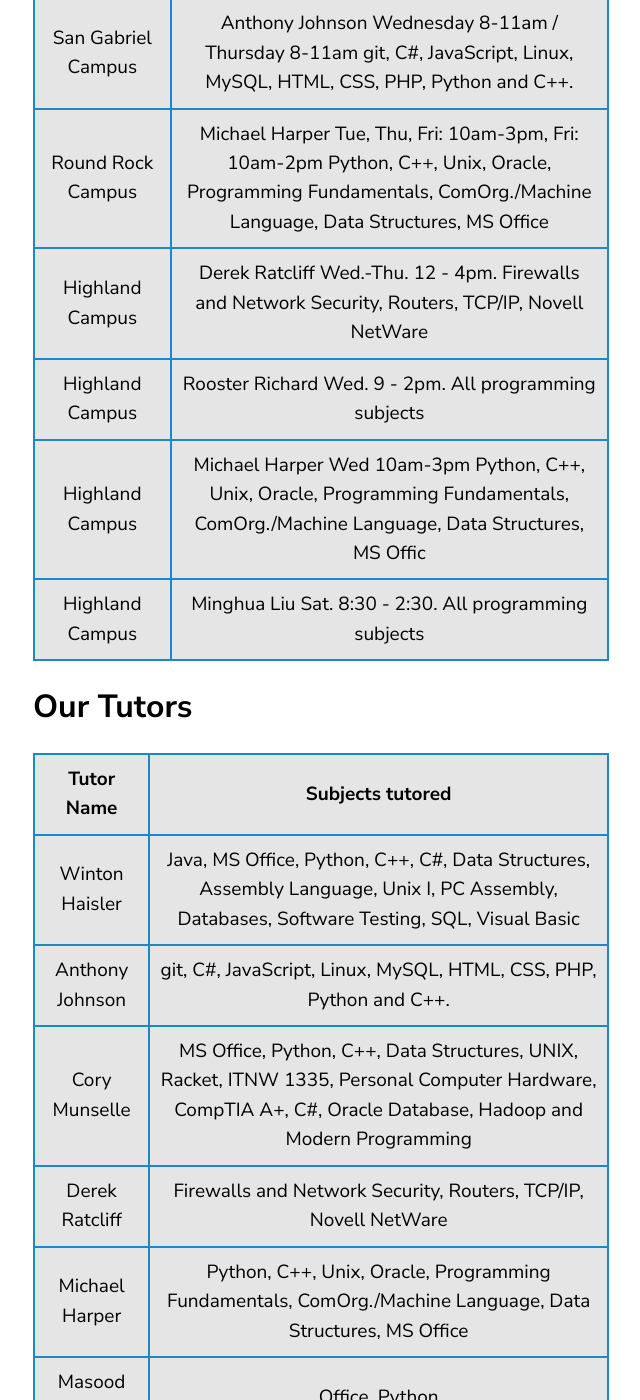
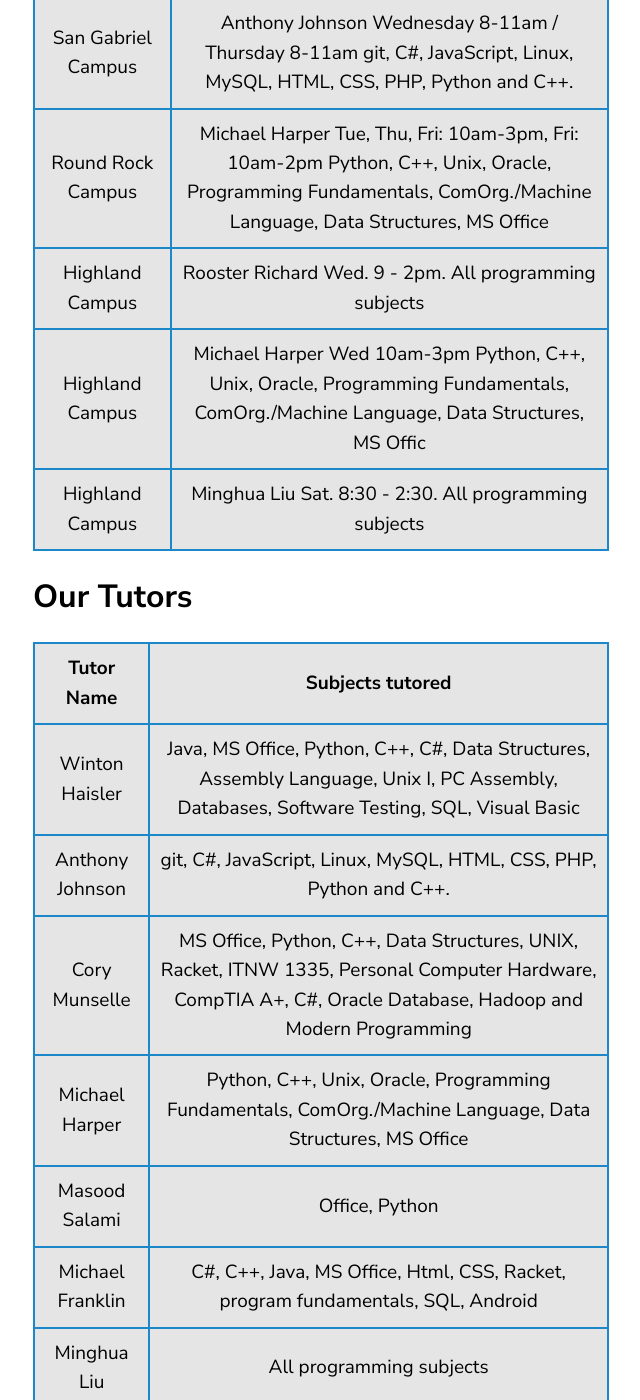
Before and after one commit to roosterrichard/acctutor, a Jekyll site: the page built from index.md, in a window 1280 px wide and 1400 px high, scrolled down 1736 px. Shown: the whole window, without its empty margins (67-707 px from the left). Built offline with Jekyll 4.4.1, drawn with Linux system fonts in a browser that asks for light colours; our own code applies the rules of GitHub Pages for plain Markdown files.

Commit message:
Update index.md

```diff
--- a/index.md
+++ b/index.md
@@ -30,7 +30,6 @@ This is a first come first serve system where the average wait time is < 3 minut
 <tr><td>NorthRidge Campus</td><td>Winton Haisler Mon - Thu.  Java, MS Office, Python, C++, C#, Data Structures, Assembly Language, Unix I, PC Assembly, Databases, Software Testing, SQL, Visual Basic</td></tr>
 <tr><td>San Gabriel Campus</td><td>Anthony Johnson Wednesday 8-11am / Thursday 8-11am  git, C#, JavaScript, Linux, MySQL, HTML, CSS, PHP, Python and C++.</td></tr>
 <tr><td>Round Rock Campus</td><td>Michael Harper Tue, Thu, Fri: 10am-3pm, Fri: 10am-2pm Python, C++, Unix, Oracle, Programming Fundamentals, ComOrg./Machine Language, Data Structures, MS Office</td></tr>
-<tr><td>Highland Campus</td><td>Derek Ratcliff Wed.-Thu. 12 - 4pm. Firewalls and Network Security, Routers, TCP/IP, Novell NetWare</td></tr>
 <tr><td>Highland Campus</td><td>Rooster Richard Wed. 9 - 2pm. All programming subjects</td></tr>
 <tr><td>Highland Campus</td><td>Michael Harper Wed 10am-3pm Python, C++, Unix, Oracle, Programming Fundamentals, ComOrg./Machine Language, Data Structures, MS Offic</td></tr>
 <tr><td>Highland Campus</td><td>Minghua Liu Sat. 8:30 - 2:30. All programming subjects</td></tr>
@@ -45,7 +44,6 @@ This is a first come first serve system where the average wait time is < 3 minut
 <tr><td>Winton Haisler</td><td>Java, MS Office, Python, C++, C#, Data Structures, Assembly Language, Unix I, PC Assembly, Databases, Software Testing, SQL, Visual Basic</td></tr>
 <tr><td>Anthony Johnson</td><td>git, C#, JavaScript, Linux, MySQL, HTML, CSS, PHP, Python and C++.</td></tr>
 <tr><td>Cory Munselle</td><td>MS Office, Python, C++, Data Structures, UNIX, Racket, ITNW 1335, Personal Computer Hardware, CompTIA A+, C#, Oracle Database, Hadoop and Modern Programming</td></tr>
-<tr><td>Derek Ratcliff</td><td>Firewalls and Network Security, Routers, TCP/IP, Novell NetWare</td></tr>
 <tr><td>Michael Harper</td><td>Python, C++, Unix, Oracle, Programming Fundamentals, ComOrg./Machine Language, Data Structures, MS Office</td></tr>
 <tr><td>Masood Salami</td><td>Office, Python</td></tr>
 <tr><td>Michael Franklin</td><td>C#, C++, Java, MS Office, Html, CSS, Racket, program fundamentals, SQL, Android</td></tr>
```
